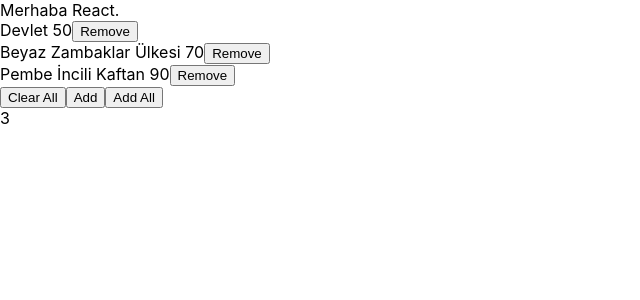
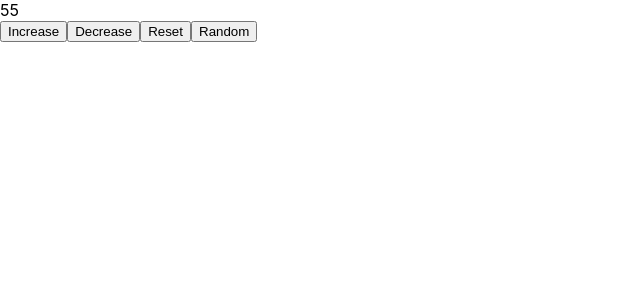
Before and after one commit to zcomert/BtkAkademiDotNetBootCamp, a React (Create React App) app in the folder day-02/bs-store/: page / in a window 1280 px wide. Shown: the top 300 px of the page, without its empty margins (0-640 px from the left). Built offline with nearby package versions, Linux system fonts and the light colour scheme.

Commit message:
Day-02 has been completed.

```diff
--- /dev/null
+++ b/day-02/bs-store/src/Counter.js
@@ -0,0 +1,37 @@
+import React, { useState } from "react";
+
+export default function Counter() {
+  const [number, setNumber] = useState(55);
+
+  const increase = () => {
+    setNumber(number + 1);
+    console.log(number);
+  };
+
+  const decrease = () => {
+    setNumber(number - 1);
+  };
+
+  const setRandom = () => {
+    setInterval(() => {
+        setNumber(Math.floor(Math.random()*100))
+    },1000);
+  }
+
+  return (
+    <div>
+      {number}
+      <div>
+        <button onClick={() => increase()}> Increase </button>
+
+        <button onClick={() => decrease()}> Decrease </button>
+
+        <button onClick={() => setNumber(0)}>Reset</button>
+
+        <button onClick={() => setRandom()}>
+          Random
+        </button>
+      </div>
+    </div>
+  );
+}
--- a/day-02/bs-store/src/index.js
+++ b/day-02/bs-store/src/index.js
@@ -3,11 +3,13 @@
 import './index.css';
 import App from './App';
 import reportWebVitals from './reportWebVitals';
+import Counter from './Counter';
+
 
 const root = ReactDOM.createRoot(document.getElementById('root'));
 root.render(
   <React.StrictMode>
-    <App />
+    <Counter />
   </React.StrictMode>
 );
 
```
